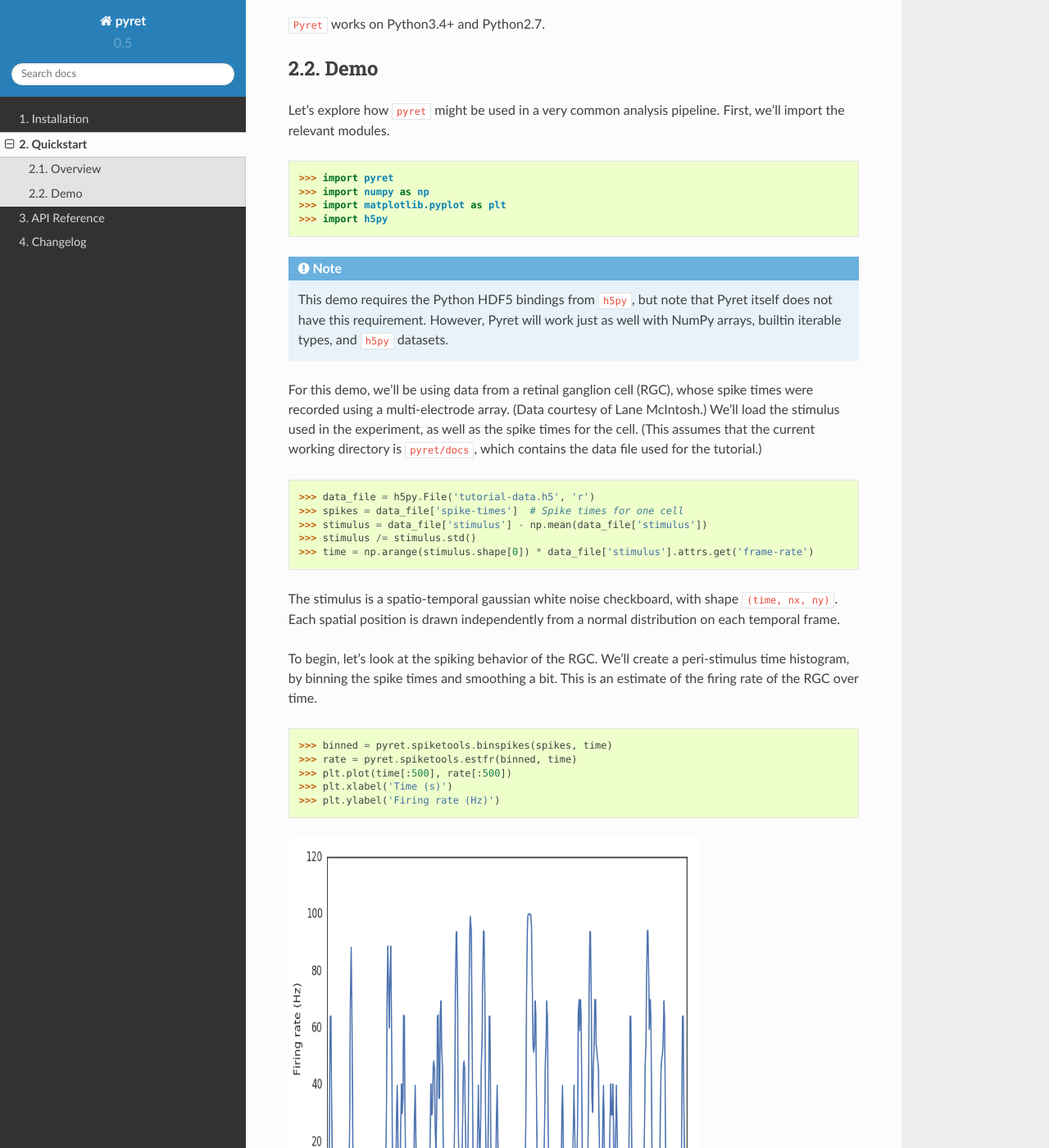
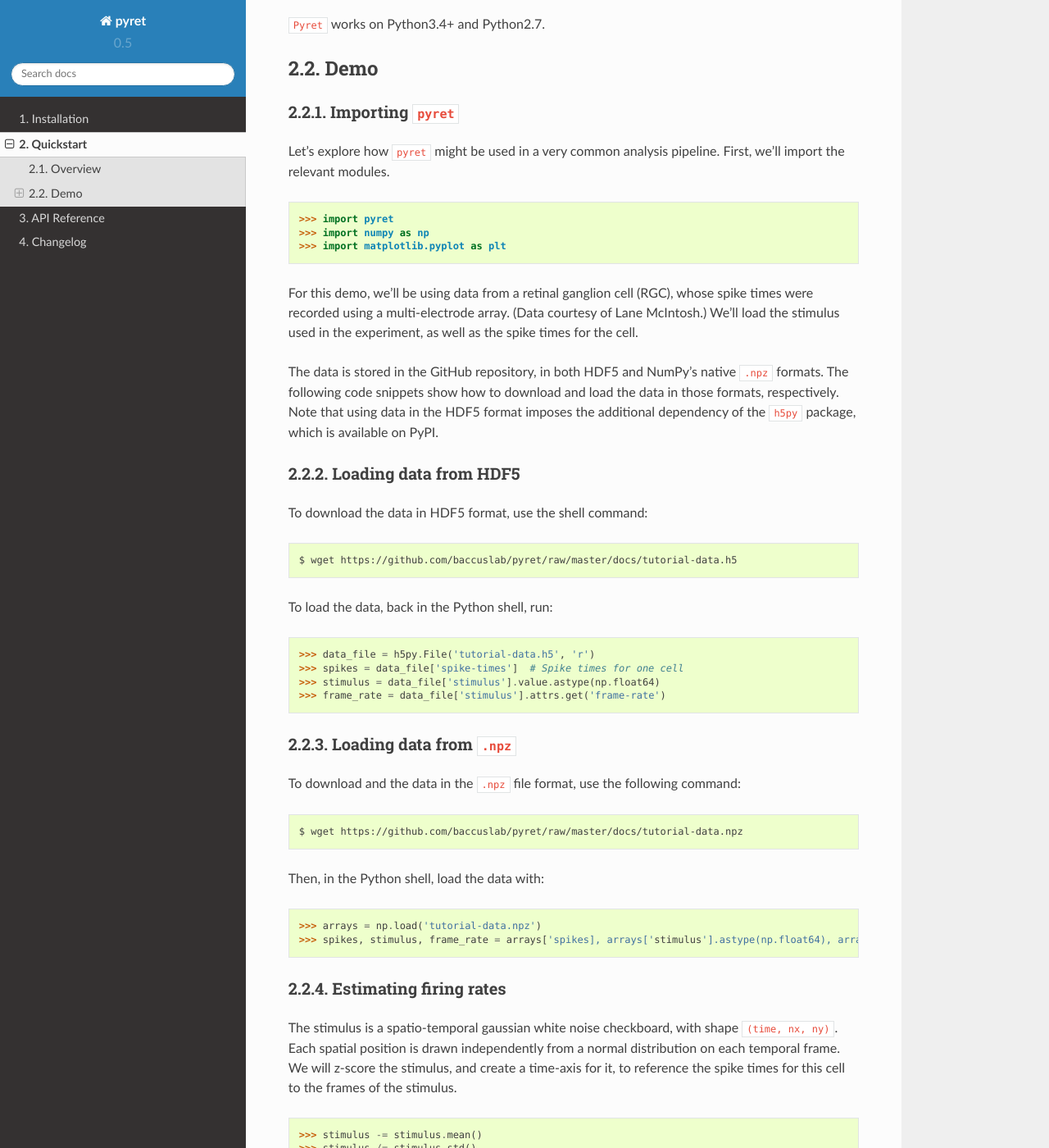
Before and after one commit to baccuslab/pyret, a Sphinx documentation site: the page built from docs/quickstart.rst, in a window 1280 px wide and 1400 px high, scrolled down 517 px. Shown: the whole window at 82% size. Built offline with Sphinx 7.4.7 and the Read the Docs theme 2.0.0, drawn with Linux system fonts in a browser that asks for light colours; some of the changed text lies outside the part shown.

Commit message:
Adds .npz file containing tutorial data, so that it can be run without install h5py. Adds clarity to quickstart.rst about how to download data in each file format from GH repo, and how to load into Python. Adds sub-section titles to demo in quickstart.rst.

```diff
--- a/docs/quickstart.rst
+++ b/docs/quickstart.rst
@@ -23,34 +23,66 @@ in response to an input.
 Demo
 ----
 
+Importing ``pyret``
+^^^^^^^^^^^^^^^^^^^
+
 Let's explore how ``pyret`` might be used in a very common analysis pipeline. First, we'll
 import the relevant modules.
 
     >>> import pyret
     >>> import numpy as np
     >>> import matplotlib.pyplot as plt
-    >>> import h5py
-
-.. note::
-    This demo requires the Python HDF5 bindings from ``h5py``, but note that
-    Pyret itself does not have this requirement. However, Pyret will work just
-    as well with NumPy arrays, builtin iterable types, and ``h5py`` datasets.
 
 For this demo, we'll be using data from a retinal ganglion cell (RGC), whose spike times were
 recorded using a multi-electrode array. (Data courtesy of Lane McIntosh.) We'll load the
-stimulus used in the experiment, as well as the spike times for the cell. (This assumes
-that the current working directory is ``pyret/docs``, which contains the data file
-used for the tutorial.)
+stimulus used in the experiment, as well as the spike times for the cell.
+
+The data is stored in the GitHub repository, in both HDF5 and NumPy's native ``.npz`` formats.
+The following code snippets show how to download and load the data in those formats,
+respectively. Note that using data in the HDF5 format imposes the additional dependency of
+the ``h5py`` package, which is available on PyPI.
+
+Loading data from HDF5
+^^^^^^^^^^^^^^^^^^^^^^
+
+To download the data in HDF5 format, use the shell command:
+
+.. code:: bash
+
+    $ wget https://github.com/baccuslab/pyret/raw/master/docs/tutorial-data.h5
+
+To load the data, back in the Python shell, run:
 
     >>> data_file = h5py.File('tutorial-data.h5', 'r')
     >>> spikes = data_file['spike-times']  # Spike times for one cell
-    >>> stimulus = data_file['stimulus'] - np.mean(data_file['stimulus'])
-    >>> stimulus /= stimulus.std()
-    >>> time = np.arange(stimulus.shape[0]) * data_file['stimulus'].attrs.get('frame-rate')
+    >>> stimulus = data_file['stimulus'].value.astype(np.float64)
+    >>> frame_rate = data_file['stimulus'].attrs.get('frame-rate')
+
+Loading data from ``.npz``
+^^^^^^^^^^^^^^^^^^^^^^^^^^
+
+To download and the data in the ``.npz`` file format, use the following command:
+
+.. code:: bash
+
+    $ wget https://github.com/baccuslab/pyret/raw/master/docs/tutorial-data.npz
+
+Then, in the Python shell, load the data with:
+
+    >>> arrays = np.load('tutorial-data.npz')
+    >>> spikes, stimulus, frame_rate = arrays['spikes], arrays['stimulus'].astype(np.float64), arrays['frame_rate'][0]
+
+Estimating firing rates
+^^^^^^^^^^^^^^^^^^^^^^^
 
 The stimulus is a spatio-temporal gaussian white noise checkboard, with shape ``(time, nx, ny)``.
 Each spatial position is drawn independently from a normal distribution on each
-temporal frame.
+temporal frame. We will z-score the stimulus, and create a time-axis for it, to reference
+the spike times for this cell to the frames of the stimulus.
+
+    >>> stimulus -= stimulus.mean()
+    >>> stimulus /= stimulus.std()
+    >>> time = np.arange(stimulus.shape[0]) * frame_rate
 
 To begin, let's look at the spiking behavior of the RGC. We'll create a peri-stimulus
 time histogram, by binning the spike times and smoothing a bit. This is an estimate of the
@@ -66,6 +98,9 @@ firing rate of the RGC over time.
     :height: 500px
     :width: 500px
     :alt: Estimated RGC firing rate over time
+
+Estimating a receptive field
+^^^^^^^^^^^^^^^^^^^^^^^^^^^^
 
 One widely-used and informative description of the cell is its receptive field. This
 is a linear approximation to the function of the cell, and captures the average visual
@@ -98,6 +133,9 @@ the *spike-triggered average* (STA) for the cell.
     process implicit. The ``pyret`` methods and docstrings strive for the maximal
     amount of clarity when refering to these objects, and the documentation should
     be heeded about whether a filter or STA is expected.
+
+Estimating a nonlinearity
+^^^^^^^^^^^^^^^^^^^^^^^^^
 
 While the STA gives a lot of information, it is not the whole story. Real RGCs are definitely
 *not* linear. One common way to correct for this fact is to fit a single, time-invariant
@@ -163,7 +201,7 @@ We can now compare how well the full LN model captures the cell's response chara
     >>> plt.legend()
     >>> plt.xlabel('Time (s)')
     >>> plt.ylabel('Firing rate (Hz)')
-    >>> np.corrcoef(rate[filter_length - 1 :], predicted_rate)[0, 1]
+    >>> np.corrcoef(rate[filter_length - 1 :], predicted_rate)[0, 1] # Correlation coefficient on training data
     0.70315310866999448
 
 .. image:: /pyret-tutorial-figures/pred-vs-true-rates.png
```
Also changed, not shown: 1 other file.
